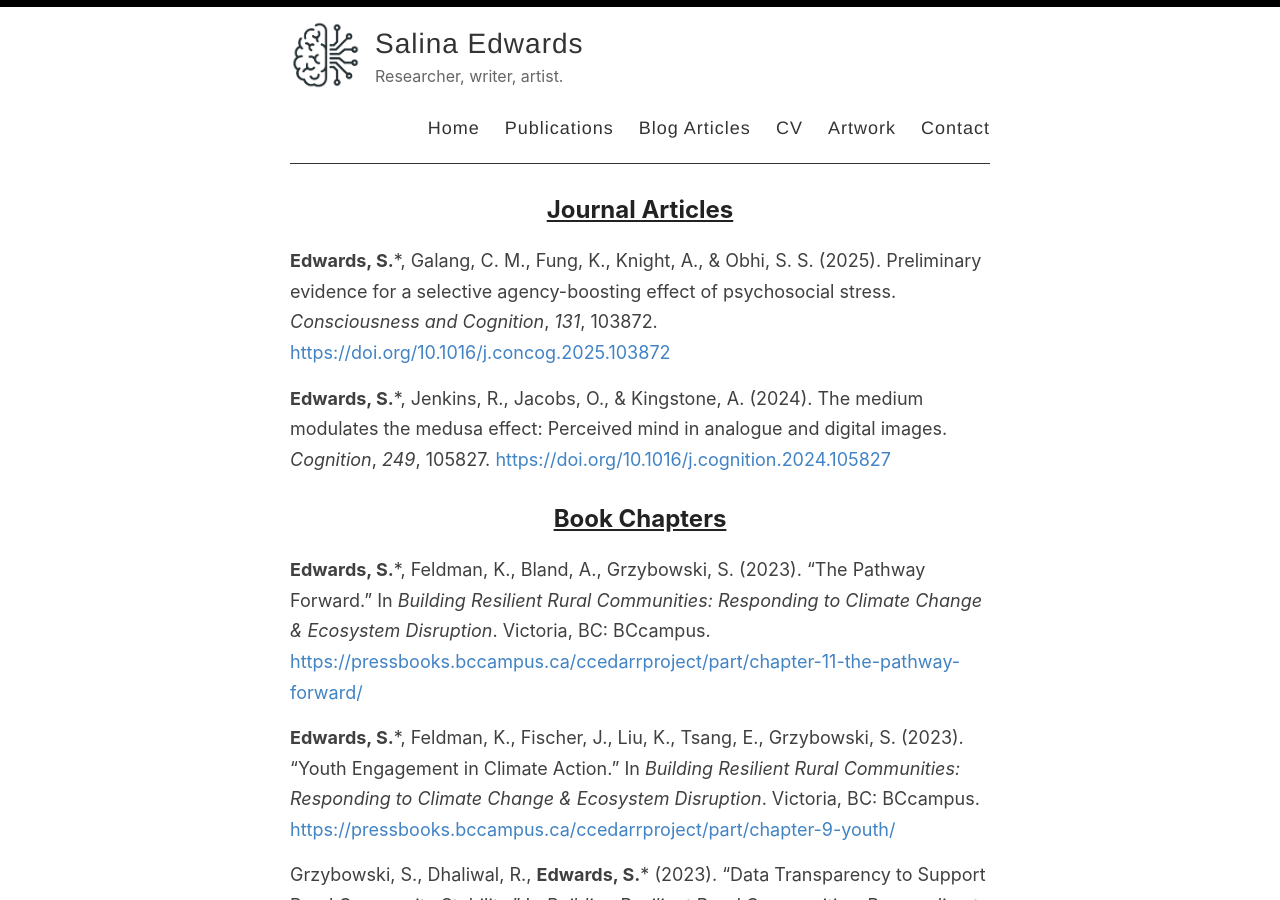
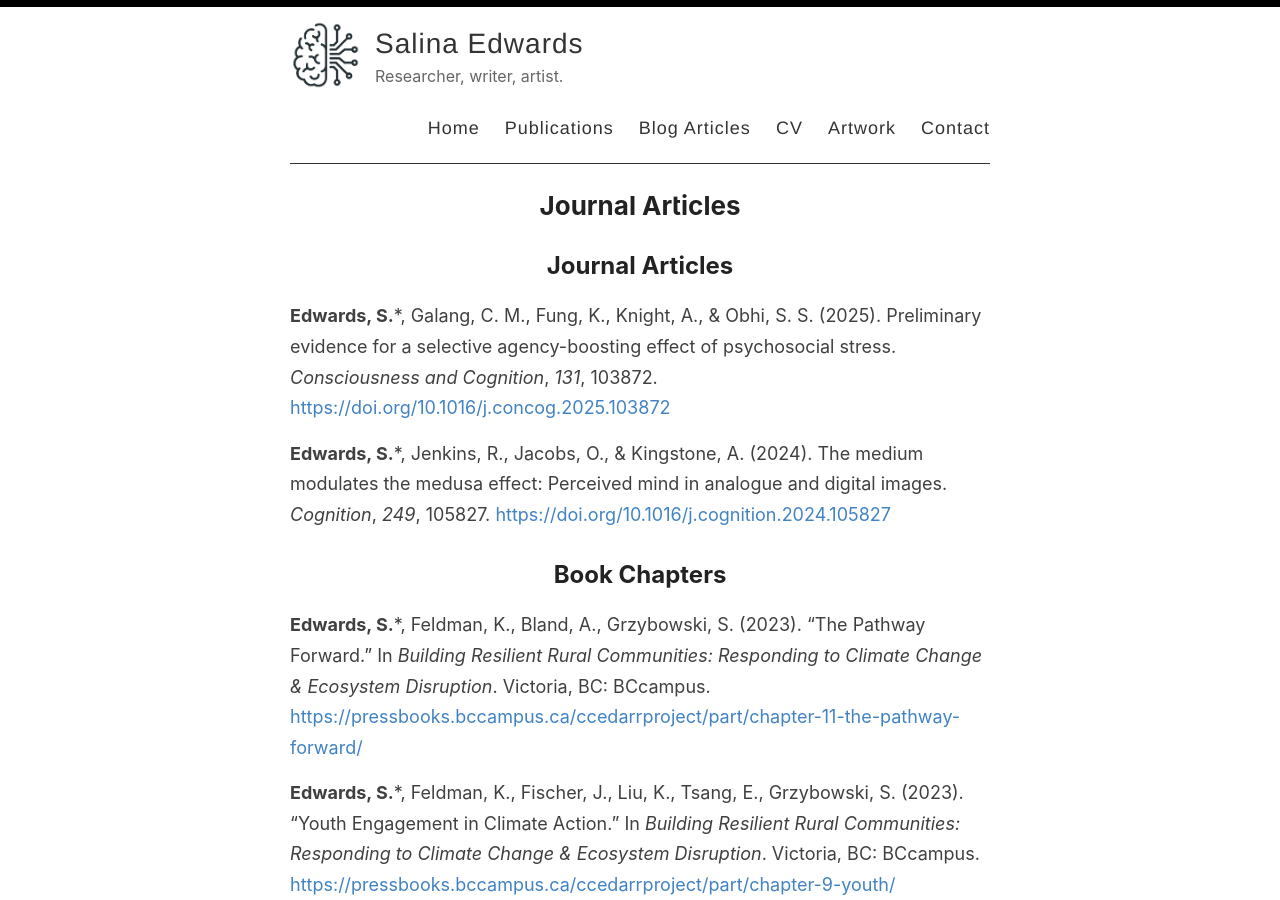
Before and after one commit to salinaedwards/salinaedwards.github.io, a Jekyll site: the page built from _pages/publications.md, in a window 1280 px wide and 900 px high. Built offline with Jekyll 4.4.1, drawn with Linux system fonts in a browser that asks for light colours; our own code applies the rules of GitHub Pages for plain Markdown files.

Commit message:
Update publications.md

```diff
--- a/_pages/publications.md
+++ b/_pages/publications.md
@@ -5,14 +5,14 @@
 ---
 
 
-<h2><u>Journal Articles</u></h2>
+## Journal Articles
 
 **Edwards, S.***, Galang, C. M., Fung, K., Knight, A., & Obhi, S. S. (2025). Preliminary evidence for a selective agency-boosting effect of psychosocial stress. _Consciousness and Cognition_, _131_, 103872. [https://doi.org/10.1016/j.concog.2025.103872](https://doi.org/10.1016/j.concog.2025.103872)
 
 **Edwards, S.***, Jenkins, R., Jacobs, O., & Kingstone, A. (2024). The medium modulates the medusa effect: Perceived mind in analogue and digital images. _Cognition_, _249_, 105827. [https://doi.org/10.1016/j.cognition.2024.105827](https://doi.org/10.1016/j.cognition.2024.105827)
 
 
-<h2><u>Book Chapters</u></h2>
+## Book Chapters
 
 **Edwards, S.***, Feldman, K., Bland, A., Grzybowski, S. (2023). “The Pathway Forward.” In _Building Resilient Rural Communities: Responding to Climate Change & Ecosystem Disruption_. Victoria, BC: BCcampus. [https://pressbooks.bccampus.ca/ccedarrproject/part/chapter-11-the-pathway-forward/](https://pressbooks.bccampus.ca/ccedarrproject/part/chapter-11-the-pathway-forward/)
 
```
